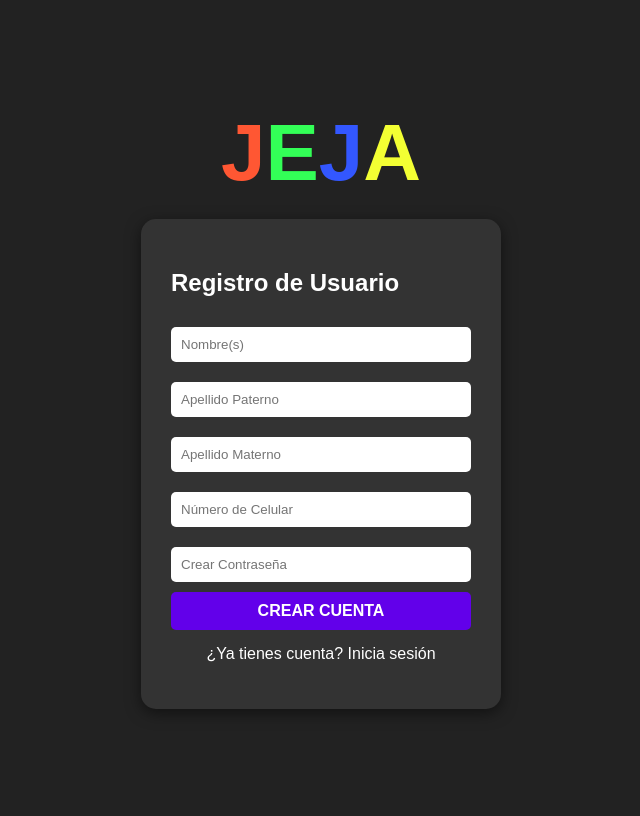
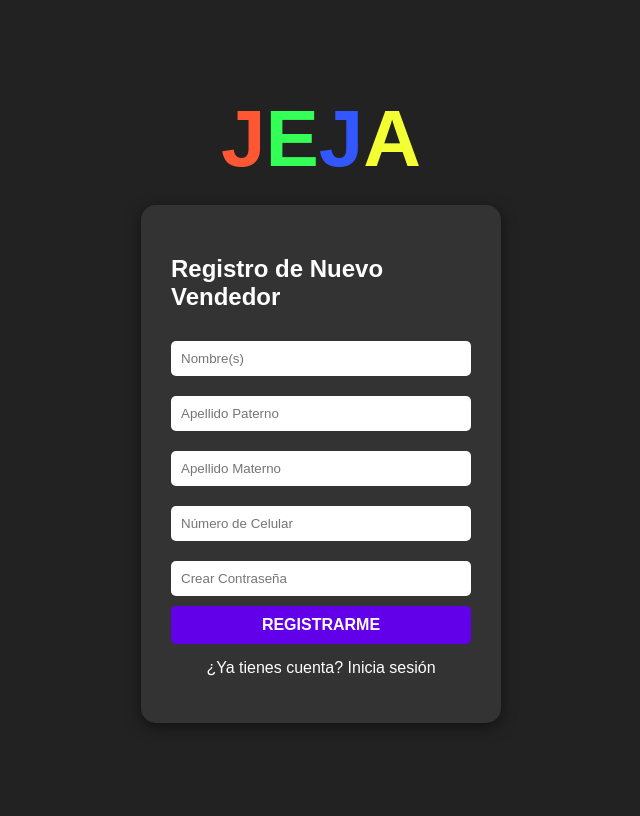
Before and after one commit to oscarlo-lgtm/punto-de-venta, a Flask app: page /registro in a window 1280 px wide. Shown: the whole page, without its empty margins (319-959 px from the left). Run offline with Flask 3, Linux system fonts and the light colour scheme; some libraries are stand-ins or nearby versions.

Commit message:
Update registro.html

```diff
--- a/templates/registro.html
+++ b/templates/registro.html
@@ -10,13 +10,13 @@
         <span class="j1">J</span><span class="j2">E</span><span class="j3">J</span><span class="j4">A</span>
     </div>
     <form method="POST">
-        <h2>Registro de Usuario</h2>
+        <h2>Registro de Nuevo Vendedor</h2>
         <input type="text" name="nombre" placeholder="Nombre(s)" required>
         <input type="text" name="ap_paterno" placeholder="Apellido Paterno" required>
         <input type="text" name="ap_materno" placeholder="Apellido Materno" required>
         <input type="text" name="celular" placeholder="Número de Celular" required>
         <input type="password" name="password" placeholder="Crear Contraseña" required>
-        <button type="submit">CREAR CUENTA</button>
+        <button type="submit">REGISTRARME</button>
         <p style="text-align:center; margin-top:15px;">
             <a href="/" style="color:white; text-decoration:none;">¿Ya tienes cuenta? Inicia sesión</a>
         </p>
```
